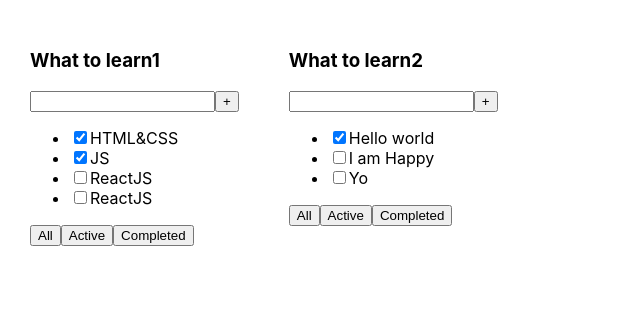
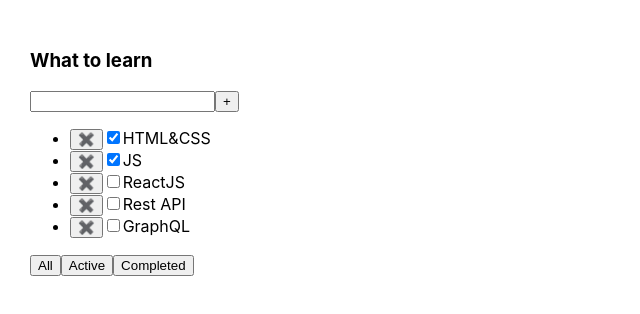
Before and after one commit to BlackLightninGg/Todolist, a React (Create React App) app: page / in a window 1280 px wide. Shown: the top 314 px of the page, without its empty margins (0-640 px from the left). Built offline with nearby package versions, Linux system fonts and the light colour scheme.

Commit message:
Added the ability to delete and filter task, create methods map and filter

```diff
--- a/src/App.tsx
+++ b/src/App.tsx
@@ -1,27 +1,26 @@
-import React from 'react';
+import React, { useState } from 'react';
 import './App.css';
-import {Todolist} from "./Todolist";
+import { Todolist } from './Todolist';
+
+export type FilterStatusType = 'all' | 'active' | 'completed'
 
 function App() {
-    const forTrack1 ='What to learn1'
-    const forTrack2 ='What to learn2'
 
-    const tasks1 = [
+    let [tasks, setTasks] = useState([
         { id: 1, title: "HTML&CSS", isDone: true },
         { id: 2, title: "JS", isDone: true },
         { id: 3, title: "ReactJS", isDone: false },
-        { id: 4, title: "ReactJS", isDone: false }
-    ]
-    const tasks2 = [
-        { id: 1, title: "Hello world", isDone: true },
-        { id: 2, title: "I am Happy", isDone: false },
-        { id: 3, title: "Yo", isDone: false }
-    ]
+        { id: 4, title: "Rest API", isDone: false },
+        { id: 5, title: "GraphQL", isDone: false }
+    ])
+
+    function removeTask(id: number) {
+        setTasks(tasks = tasks.filter(el => el.id !== id))
+    }
 
     return (
         <div className="App">
-            <Todolist track1={forTrack1} track2={12345} tasks={tasks1}/>
-            <Todolist track1={forTrack2} tasks={tasks2}/>
+            <Todolist title="What to learn" tasks={tasks} removeTask={removeTask}  />
         </div>
     );
 }
--- a/src/Todolist.tsx
+++ b/src/Todolist.tsx
@@ -1,43 +1,66 @@
-import React from "react";
-
-//Initial types for props
-
-type PropsType = {
-    track1: string,
-    track2?: number  //? mean that may be not coming props
-    tasks: Array<TaskType>
-}
-
-//initial types for props from arrays
+import React, { useState } from 'react';
+import { FilterStatusType } from './App';
 
 type TaskType = {
-    id: number,
-    title: string,
+    id: number
+    title: string
     isDone: boolean
 }
 
-//Create HTML
+type PropsType = {
+    title: string
+    removeTask: (id:number) => void
+    tasks:Array<TaskType>
+}
 
-export const Todolist = (props: PropsType) => {
-    return (
+
+
+export function Todolist(props: PropsType) {
+
+    let [filter, setFilter] = useState<FilterStatusType>('all')
+
+    const changeFilterFoo = () =>{
+
+        let tasksForTodoList = props.tasks
+
+        if (filter === 'active') {
+            tasksForTodoList = props.tasks.filter(el => !el.isDone)
+        }
+
+        if (filter === 'completed') {
+            tasksForTodoList = props.tasks.filter(el => el.isDone)
+        }
+
+        return tasksForTodoList
+
+    }
+
+
+
+    function changeFilter(status: FilterStatusType) {
+        setFilter(status)
+    }
+
+    return <div>
+        <h3>{props.title}</h3>
         <div>
-            <h3>{props.track1}</h3>
-            <div>
-                <input/>
+            <input />
             <button>+</button>
         </div>
         <ul>
-                {props.tasks.map(el => {
+
+            {changeFilterFoo().map(el => {
+
                 return (
-                        <li key={el.id}><input type="checkbox" checked={el.isDone}/><span>{el.title}</span></li>
+                    <li key={el.id}><button onClick={() => props.removeTask(el.id)}>✖️</button><input type="checkbox" checked={el.isDone} /><span>{el.title}</span></li>
                 )
             })}
+
         </ul>
         <div>
-                <button>All</button>
-                <button>Active</button>
-                <button>Completed</button>
+            <button onClick={()=>changeFilter('all')}>All</button>
+            <button onClick={()=>changeFilter('active')}>Active</button>
+            <button onClick={()=>changeFilter('completed')}>Completed</button>
         </div>
     </div>
-    )
 }
--- a/src/index.tsx
+++ b/src/index.tsx
@@ -2,13 +2,18 @@ import React from 'react';
 import ReactDOM from 'react-dom/client';
 import './index.css';
 import App from './App';
-
+import reportWebVitals from './reportWebVitals';
 
 const root = ReactDOM.createRoot(
   document.getElementById('root') as HTMLElement
 );
-root.render(<App />);
+root.render(
+  <React.StrictMode>
+    <App />
+  </React.StrictMode>
+);
 
 // If you want to start measuring performance in your app, pass a function
 // to log results (for example: reportWebVitals(console.log))
 // or send to an analytics endpoint. Learn more: https://bit.ly/CRA-vitals
+reportWebVitals();
--- /dev/null
+++ b/src/reportWebVitals.ts
@@ -0,0 +1,15 @@
+import { ReportHandler } from 'web-vitals';
+
+const reportWebVitals = (onPerfEntry?: ReportHandler) => {
+  if (onPerfEntry && onPerfEntry instanceof Function) {
+    import('web-vitals').then(({ getCLS, getFID, getFCP, getLCP, getTTFB }) => {
+      getCLS(onPerfEntry);
+      getFID(onPerfEntry);
+      getFCP(onPerfEntry);
+      getLCP(onPerfEntry);
+      getTTFB(onPerfEntry);
+    });
+  }
+};
+
+export default reportWebVitals;
```
Lines whose indentation alone changed are shown as unchanged.
